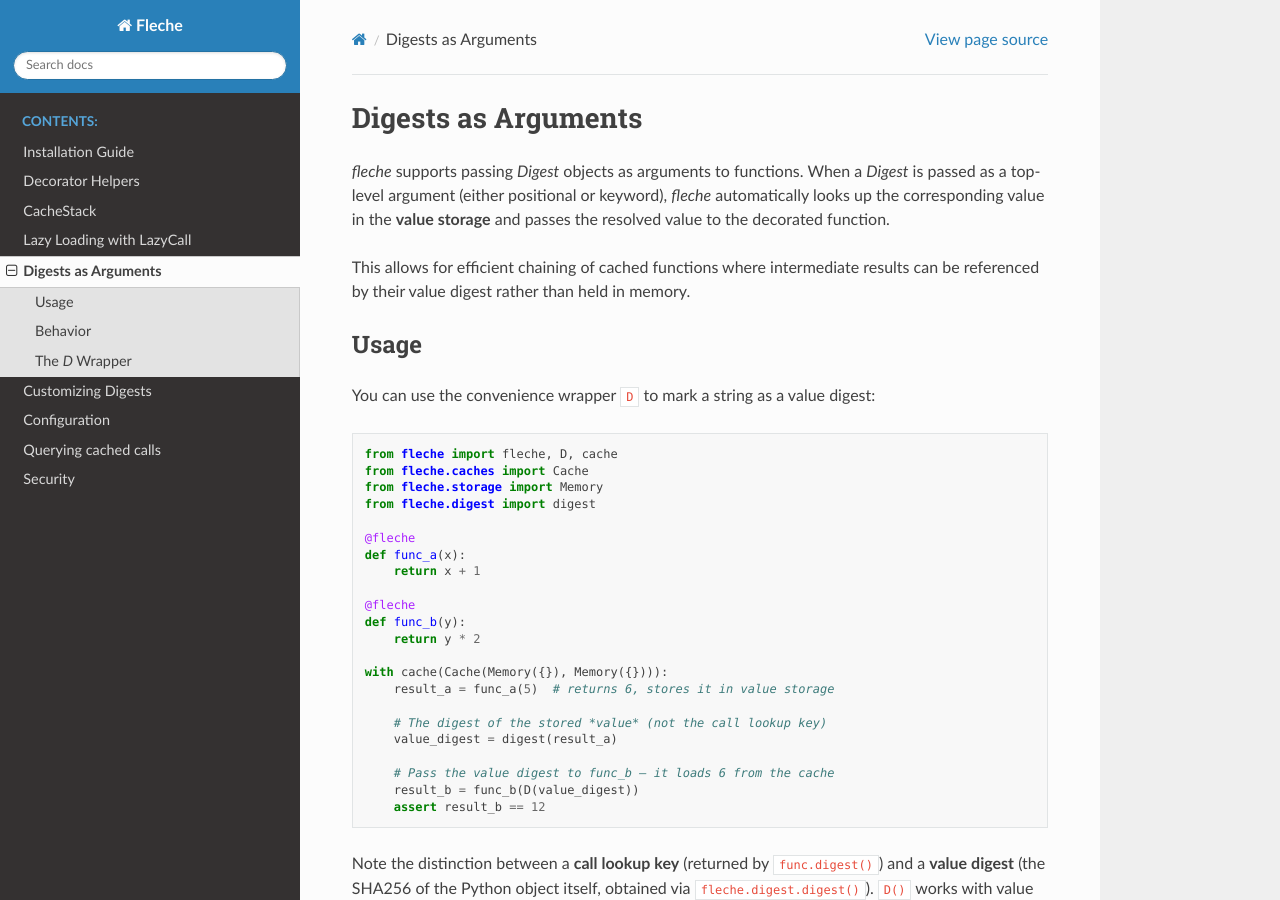
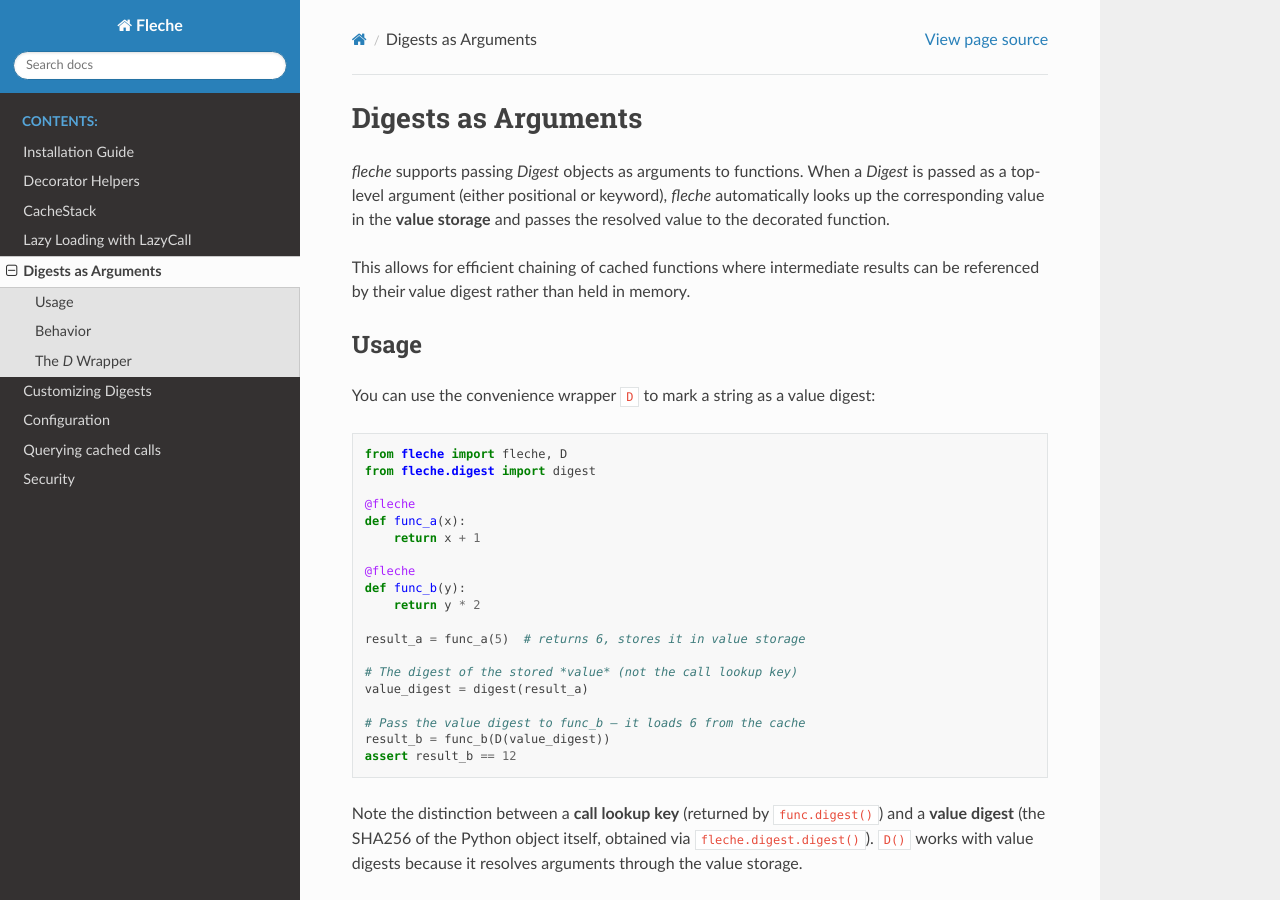
Before and after one commit to pmrv/fleche, a Sphinx documentation site: the page built from docs/digests_as_args.rst, in a window 1280 px wide and 900 px high. Built offline with Sphinx 7.4.7 and the Read the Docs theme 3.1.0, drawn with Linux system fonts in a browser that asks for light colours; pages that are not in the unit, such as notebooks, are missing from menus.

Commit message:
docs/digests_as_args.rst: use default cache instead of explicit setup
Simplify the example by relying on the default cache configuration
rather than manually constructing a Cache with Memory storage.

https://claude.ai/code/session_01KgxeytkH1Cw35sPT2SfmRL

```diff
--- a/docs/digests_as_args.rst
+++ b/docs/digests_as_args.rst
@@ -12,9 +12,7 @@ You can use the convenience wrapper ``D`` to mark a string as a value digest:
 
 .. code-block:: python
 
-    from fleche import fleche, D, cache
-    from fleche.caches import Cache
-    from fleche.storage import Memory
+    from fleche import fleche, D
     from fleche.digest import digest
 
     @fleche
@@ -25,15 +23,14 @@ You can use the convenience wrapper ``D`` to mark a string as a value digest:
     def func_b(y):
         return y * 2
 
-    with cache(Cache(Memory({}), Memory({}))):
-        result_a = func_a(5)  # returns 6, stores it in value storage
+    result_a = func_a(5)  # returns 6, stores it in value storage
 
-        # The digest of the stored *value* (not the call lookup key)
-        value_digest = digest(result_a)
+    # The digest of the stored *value* (not the call lookup key)
+    value_digest = digest(result_a)
 
-        # Pass the value digest to func_b — it loads 6 from the cache
-        result_b = func_b(D(value_digest))
-        assert result_b == 12
+    # Pass the value digest to func_b — it loads 6 from the cache
+    result_b = func_b(D(value_digest))
+    assert result_b == 12
 
 Note the distinction between a **call lookup key** (returned by ``func.digest()``) and a **value digest** (the SHA256 of the Python object itself, obtained via ``fleche.digest.digest()``). ``D()`` works with value digests because it resolves arguments through the value storage.
 
```
